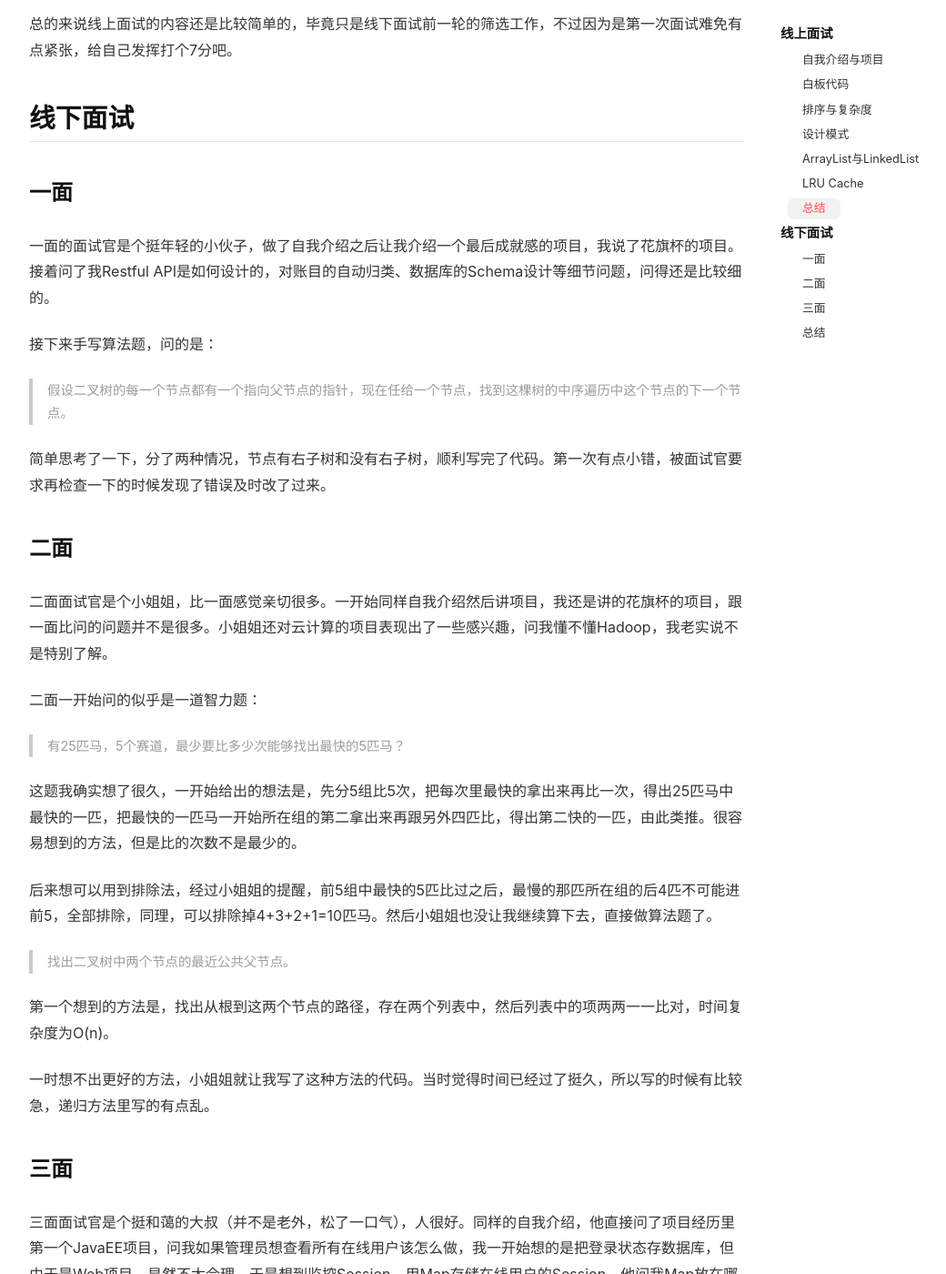
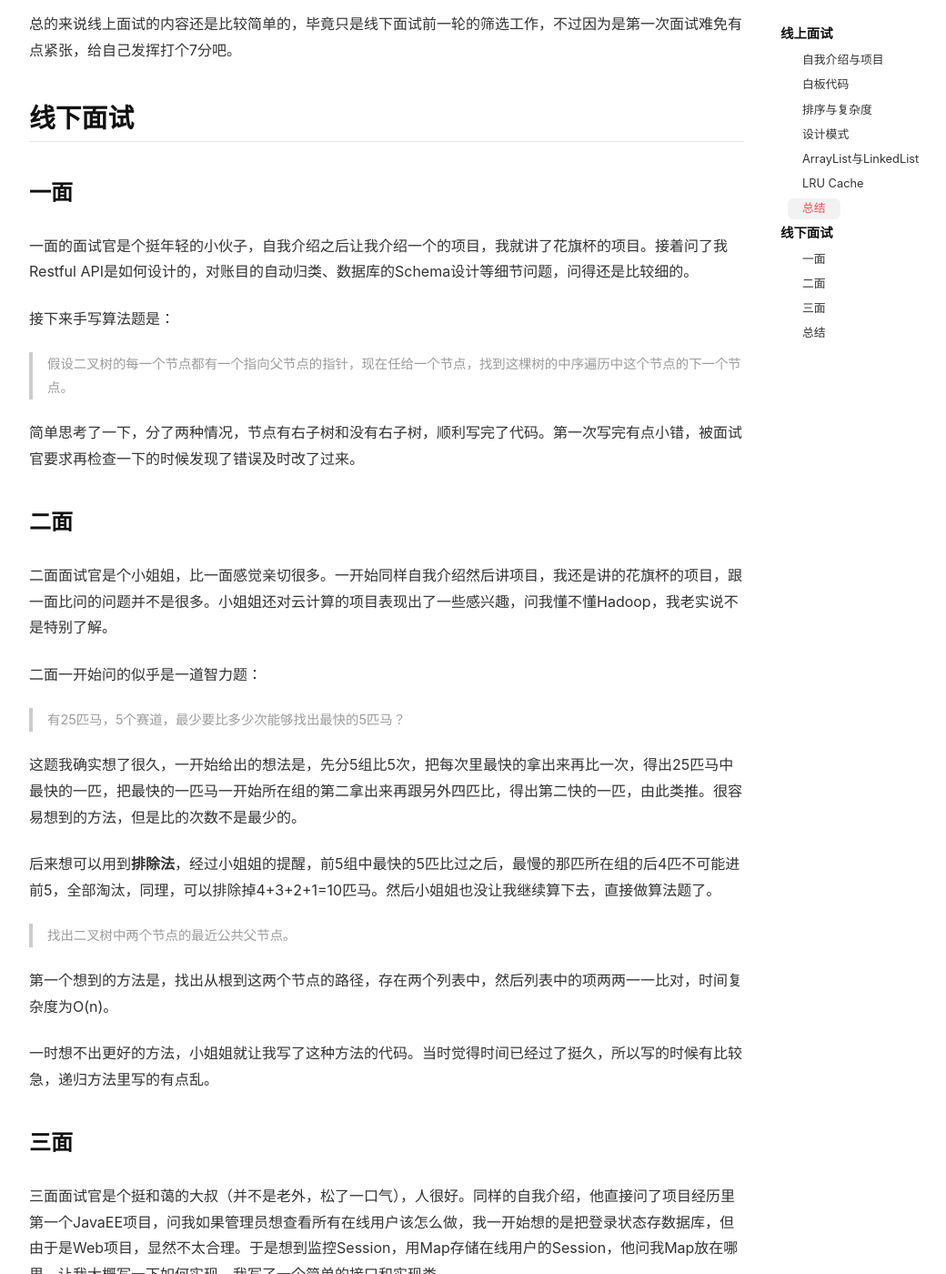
Before and after one commit to Shawn-Hx/Shawn-Hx.github.io, a Jekyll site: the page built from _posts/2018-05-28-microsoft-interview.markdown, in a window 1280 px wide and 1400 px high, scrolled down 2378 px. Shown: the whole window at 91% size, without its empty margins (105-1145 px from the left). Built offline with Jekyll 4.4.1, drawn with Linux system fonts in a browser that asks for light colours; nearby versions of some CDN libraries.

Commit message:
Modify MC interview

```diff
--- a/_posts/2018-05-28-microsoft-interview.markdown
+++ b/_posts/2018-05-28-microsoft-interview.markdown
@@ -79,12 +79,12 @@ public Node removeDuplicate(Node head) {
 
 ### 一面 ###
 
-一面的面试官是个挺年轻的小伙子，做了自我介绍之后让我介绍一个最后成就感的项目，我说了花旗杯的项目。接着问了我Restful API是如何设计的，对账目的自动归类、数据库的Schema设计等细节问题，问得还是比较细的。
+一面的面试官是个挺年轻的小伙子，自我介绍之后让我介绍一个的项目，我就讲了花旗杯的项目。接着问了我Restful API是如何设计的，对账目的自动归类、数据库的Schema设计等细节问题，问得还是比较细的。
 
-接下来手写算法题，问的是：
+接下来手写算法题是：
 > 假设二叉树的每一个节点都有一个指向父节点的指针，现在任给一个节点，找到这棵树的中序遍历中这个节点的下一个节点。
 
-简单思考了一下，分了两种情况，节点有右子树和没有右子树，顺利写完了代码。第一次有点小错，被面试官要求再检查一下的时候发现了错误及时改了过来。
+简单思考了一下，分了两种情况，节点有右子树和没有右子树，顺利写完了代码。第一次写完有点小错，被面试官要求再检查一下的时候发现了错误及时改了过来。
 
 ### 二面 ###
 
@@ -95,7 +95,7 @@ public Node removeDuplicate(Node head) {
 
 这题我确实想了很久，一开始给出的想法是，先分5组比5次，把每次里最快的拿出来再比一次，得出25匹马中最快的一匹，把最快的一匹马一开始所在组的第二拿出来再跟另外四匹比，得出第二快的一匹，由此类推。很容易想到的方法，但是比的次数不是最少的。
 
-后来想可以用到排除法，经过小姐姐的提醒，前5组中最快的5匹比过之后，最慢的那匹所在组的后4匹不可能进前5，全部排除，同理，可以排除掉4+3+2+1=10匹马。然后小姐姐也没让我继续算下去，直接做算法题了。
+后来想可以用到**排除法**，经过小姐姐的提醒，前5组中最快的5匹比过之后，最慢的那匹所在组的后4匹不可能进前5，全部淘汰，同理，可以排除掉4+3+2+1=10匹马。然后小姐姐也没让我继续算下去，直接做算法题了。
 
 > 找出二叉树中两个节点的最近公共父节点。
 
```
Also changed, not shown: other parts of _posts/2018-05-28-microsoft-interview.markdown (+1 -1 lines).
